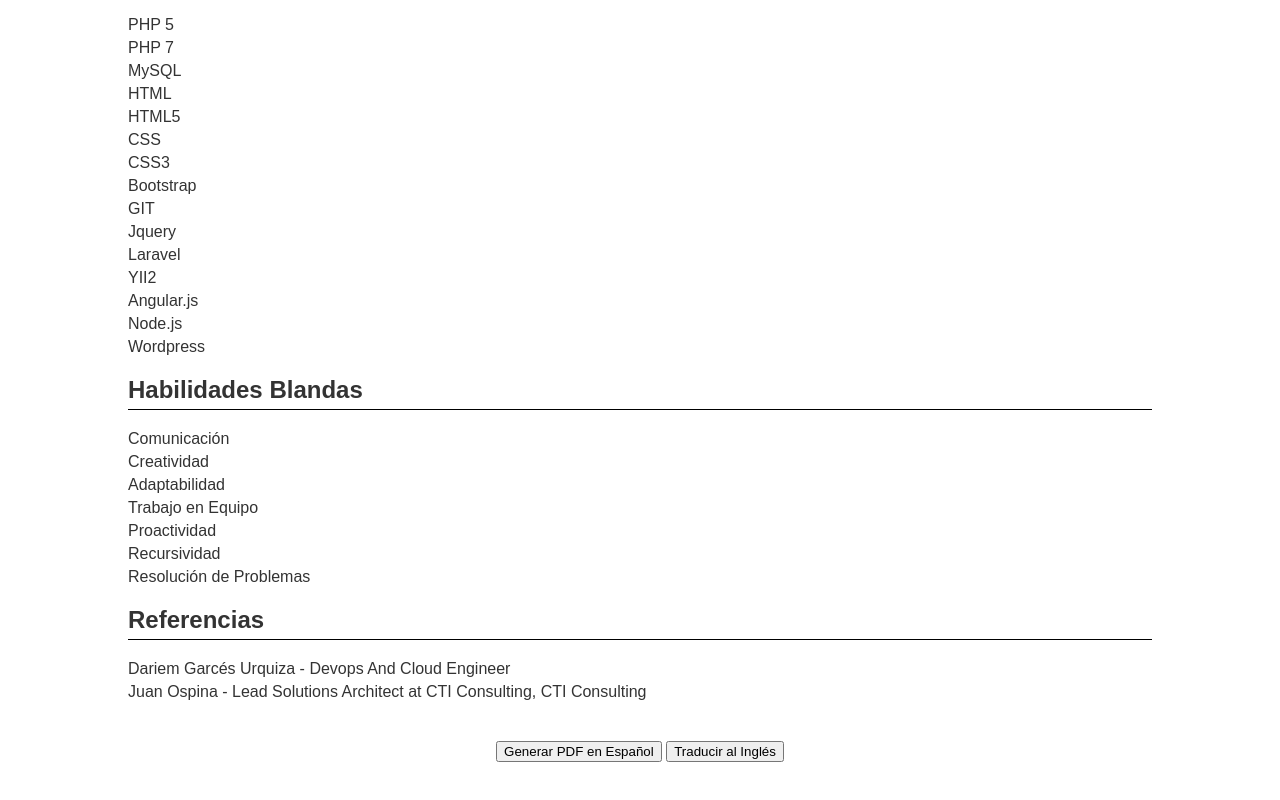
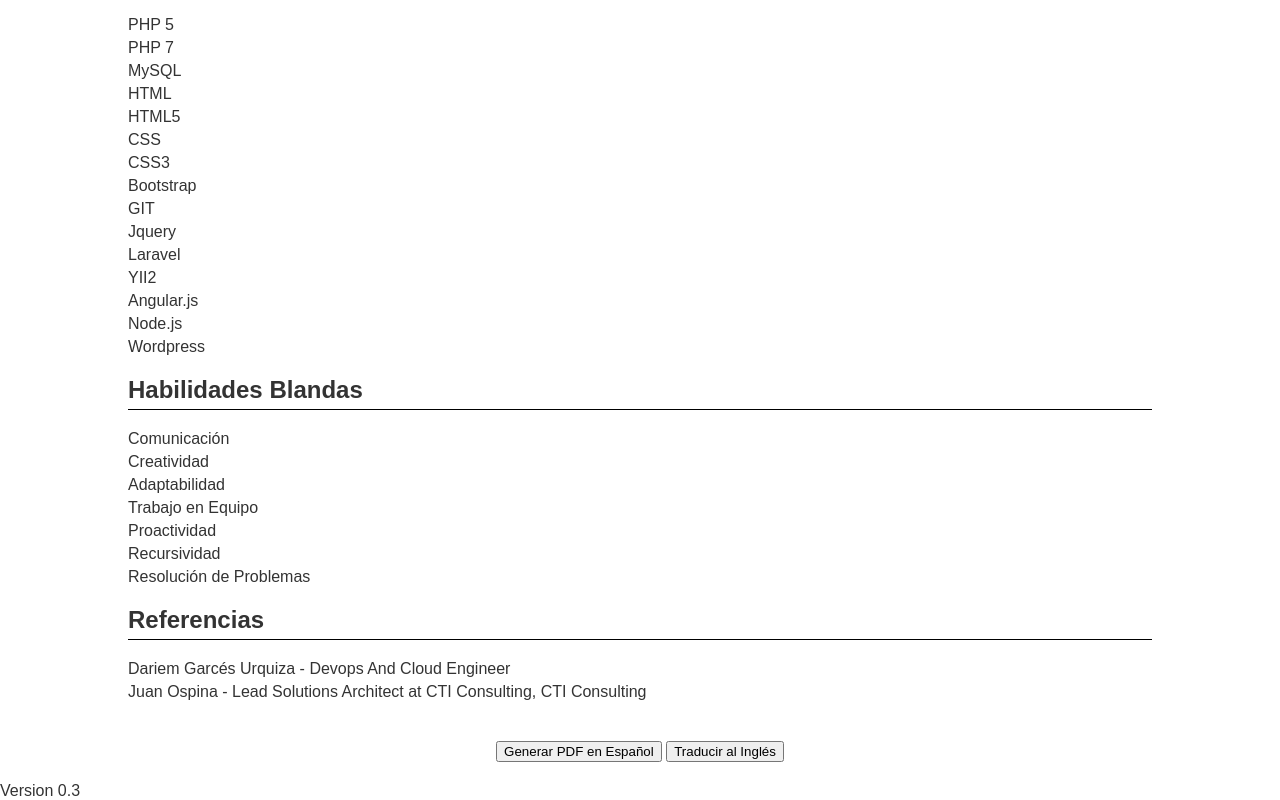
Before and after one commit to anderman1981/CV-AI, a plain HTML site: page index.html in a window 1280 px wide. Shown: the part 1392-2192 px from the top of the page. Drawn offline with Linux system fonts and the light colour scheme.

Commit message:
Update index.html

```diff
--- a/index.html
+++ b/index.html
@@ -165,6 +165,9 @@
         <button onclick="generatePDF('en')" id="generate-pdf-en" style="display:none;">Generar PDF en Inglés</button>
     </div>
 
+    <div class="footer">
+Version 0.3
+    </div>
     <script src="https://cdnjs.cloudflare.com/ajax/libs/html2pdf.js/0.9.2/html2pdf.bundle.min.js"></script>
     <script>
         function generatePDF(lang) {
```
